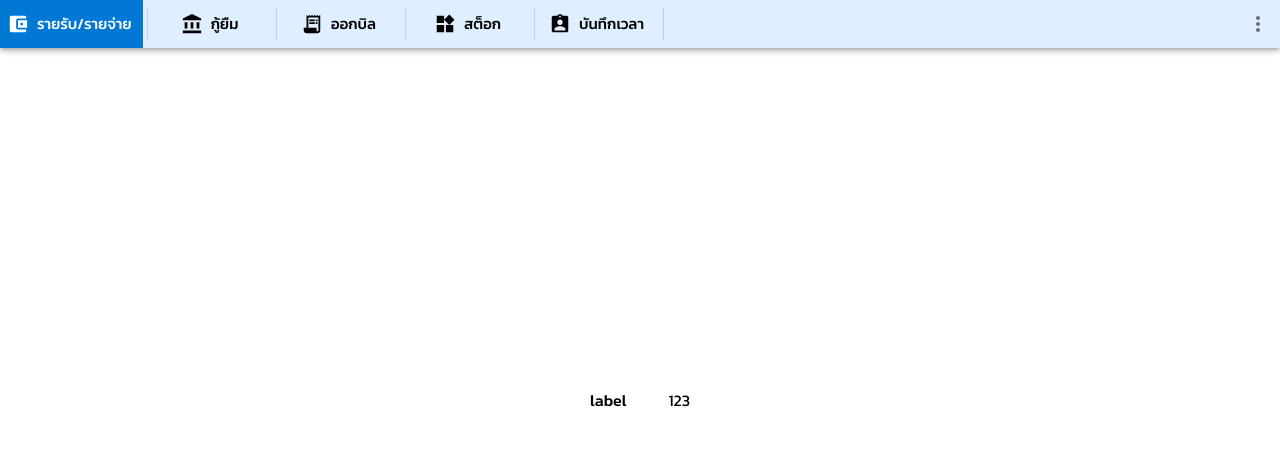
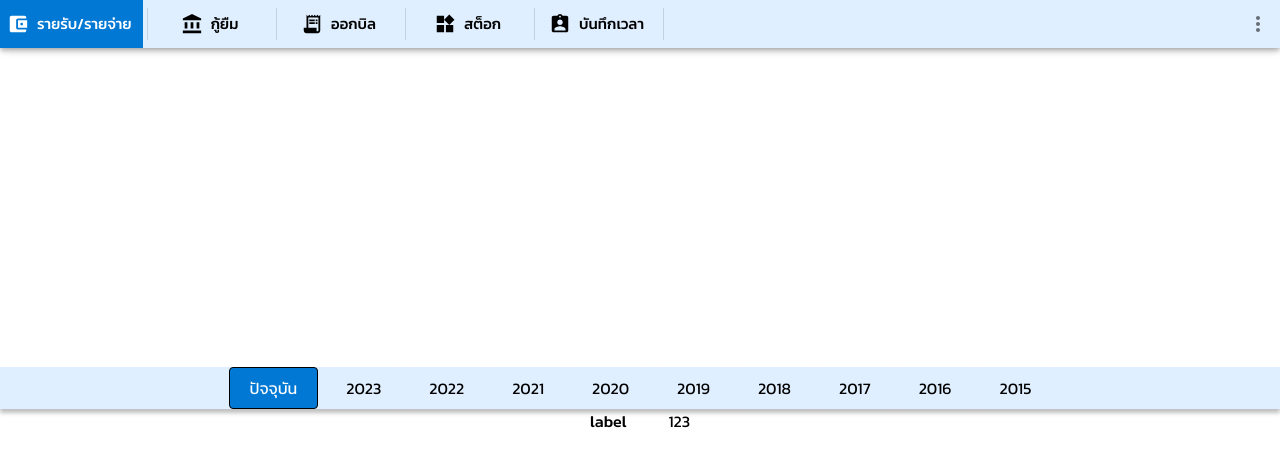
Before and after one commit to NuttaScholar/SmartBiz, a React (Vite) app: page / in a window 1280 px wide. Shown: the top 466 px of the page. Built offline with nearby package versions, Linux system fonts and the light colour scheme.

Commit message:
YearSelector Complete

```diff
--- a/src/App.css
+++ b/src/App.css
@@ -1,7 +1,6 @@
 #root {
-  max-width: 1280px;
   width: 100%;
-  margin: 0 auto;
+  margin: 0;
 }
 .field{
   display: flex;
--- a/src/component/Organisms/AppBar_PC.tsx
+++ b/src/component/Organisms/AppBar_PC.tsx
@@ -3,6 +3,16 @@ import { iconLabel_t } from "../../Typedef";
 import Box_PC from "../Atoms/Box_PC";
 import Divider from "@mui/material/Divider";
 import Button from "@mui/material/Button";
+import { SxProps, Theme } from "@mui/material";
+
+//*********************************************
+// Style
+//*********************************************
+const Button_Style: SxProps<Theme> = {
+  borderRadius: 0,
+  minWidth: "120px",
+  height: "48px",
+};
 //*********************************************
 // Interface
 //*********************************************
@@ -22,7 +32,7 @@ const AppBar_PC: React.FC<myProps> = (props) => {
   }
   console.log(select);
   return (
-    <Box_PC sx={{ flexGrow: 1}}>
+    <Box_PC sx={{ flexGrow: 1 }}>
       {props.menuList.map((page, index) => (
         <React.Fragment key={index}>
           <Button
@@ -36,10 +46,8 @@ const AppBar_PC: React.FC<myProps> = (props) => {
               color: select === index ? "white" : "black",
               bgcolor:
                 select === index ? "primary.main" : "secondary.main" /* Note */,
-              borderRadius: 0,
               m: index === 0 ? "0 4px 0 0" : "0 4px",
-              minWidth: "120px",
-              height: "48px",
+              ...Button_Style
             }}
             startIcon={page.icon}
             variant="text"
--- /dev/null
+++ b/src/component/Organisms/YearSelector.tsx
@@ -0,0 +1,40 @@
+import * as React from "react";
+import { Box, SxProps, Theme } from "@mui/material";
+import YearSelector_Mobile from "./YearSelector_Mobile";
+import YearSelector_PC from "./YearSelector_PC";
+
+//************************************************
+// Style
+//************************************************
+const field: SxProps<Theme> = {
+  display: "flex",
+  bgcolor: "secondary.main",
+  width: "100%",
+};
+//************************************************
+// Type
+//************************************************
+type iconLabel_t = { icon?: React.ReactNode; text: string };
+//************************************************
+// Variable
+//************************************************
+
+//*********************************************
+// Interface
+//*********************************************
+interface myProps {
+  year?: number;
+  onChange?: (year: number) => void;
+}
+//*********************************************
+// Component
+//*********************************************
+const YearSelector: React.FC<myProps> = (props) => {
+  return (
+    <Box sx={field}>
+      <YearSelector_Mobile year={props.year} onChange={props.onChange} />
+      <YearSelector_PC year={props.year} onChange={props.onChange} />
+    </Box>
+  );
+}
+export default YearSelector;
--- a/src/component/Organisms/YearSelector_Mobile.tsx
+++ b/src/component/Organisms/YearSelector_Mobile.tsx
@@ -17,6 +17,7 @@ const ITEM_PADDING_TOP = 8;
 const field: SxProps<Theme> = {
   flexGrow: 1,
   justifyContent: "center",
+  boxShadow: "0px 4px 4px 0px rgba(0, 0, 0, 0.25)",
 };
 const Menu_st: React.CSSProperties = {
   maxHeight: ITEM_HEIGHT * 4.5 + ITEM_PADDING_TOP,
--- a/src/component/Organisms/YearSelector_PC.tsx
+++ b/src/component/Organisms/YearSelector_PC.tsx
@@ -1,8 +1,5 @@
 import * as React from "react";
-import Box_Mobile from "../Atoms/Box_Mobile";
-import { InputBase, styled, SxProps, Theme } from "@mui/material";
-import MenuItem from "@mui/material/MenuItem";
-import FormControl from "@mui/material/FormControl";
+import { Button, InputBase, styled, SxProps, Theme } from "@mui/material";
 import Select, { SelectChangeEvent } from "@mui/material/Select";
 import Box_PC from "../Atoms/Box_PC";
 
@@ -18,6 +15,14 @@ const ITEM_PADDING_TOP = 8;
 const field: SxProps<Theme> = {
   flexGrow: 1,
   justifyContent: "center",
+  gap: "8px",
+  boxShadow: "0px 4px 4px 0px rgba(0, 0, 0, 0.25)",
+};
+const Button_Style: SxProps<Theme> = {
+  fontSize: "16px",
+  fontStyle: "normal",
+  fontWeight: "400",
+  px: "20px"
 };
 //*********************************************
 // Interface
@@ -34,17 +39,55 @@ const YearSelector_PC: React.FC<myProps> = (props) => {
 
   /* Local Variable*/
   const curent_year = new Date().getFullYear();
-  let value = 0;
+  let select = 0;
 
   /* Local Function */
+  const handleOnClick = (value: number) => {
+    const val = curent_year - value;
+    props.onChange?.(val);
+  };
+  function createElements(): JSX.Element[] {
+    const year = new Date().getFullYear();
+    return Array.from({ length: 9 }, (_, index) => {
+      const val = index + 1;
+      return (
+        <Button
+          key={index}
+          sx={{
+            color: select === val ? "white" : "black",
+            bgcolor:
+              select === val ? "primary.main" : "secondary.main" /* Note */,
+            border: select === val ? "1px solid black" : "0",
+            ...Button_Style,
+          }}
+          onClick={()=>handleOnClick(val)}
+        >
+          {year - val}
+        </Button>
+      );
+    });
+  }
 
+  /* Process */
   if (props.year !== undefined) {
-    value = curent_year - props.year;
+    select = curent_year - props.year;
   }
   /* Return */
   return (
     <Box_PC sx={field}>
-
+      <Button
+        sx={{
+          color: select === 0 ? "white" : "black",
+          bgcolor:
+            select === 0 ? "primary.main" : "secondary.main" /* Note */,
+          border: select === 0 ? "1px solid black" : "0",
+          ...Button_Style,
+        }}
+        onClick={()=>handleOnClick(0)}
+      >
+        ปัจจุบัน
+      </Button >
+      {createElements()}
     </Box_PC>
   );
 };
--- a/src/component/test.tsx
+++ b/src/component/test.tsx
@@ -1,7 +1,8 @@
 import * as React from "react";
-import YearSelector_Mobile from "./Organisms/YearSelector_Mobile";
 import { Box, SxProps, Theme } from "@mui/material";
 import AppBar_c, { pageApp_e } from "./Organisms/AppBar_c";
+import YearSelector from "./Organisms/YearSelector";
+
 
 //************************************************
 // Style
@@ -32,9 +33,8 @@ function ResponsiveAppBar() {
   return (
     <>
       <AppBar_c role="admin" page={page} onClick={(page)=>setPage(page)}/>
-      <Box sx={field}>
-        <YearSelector_Mobile year={year} onChange={handleOnChange} />
-      </Box>
+      <YearSelector year={year} onChange={handleOnChange}/>
+
     </>
   );
 }
```
